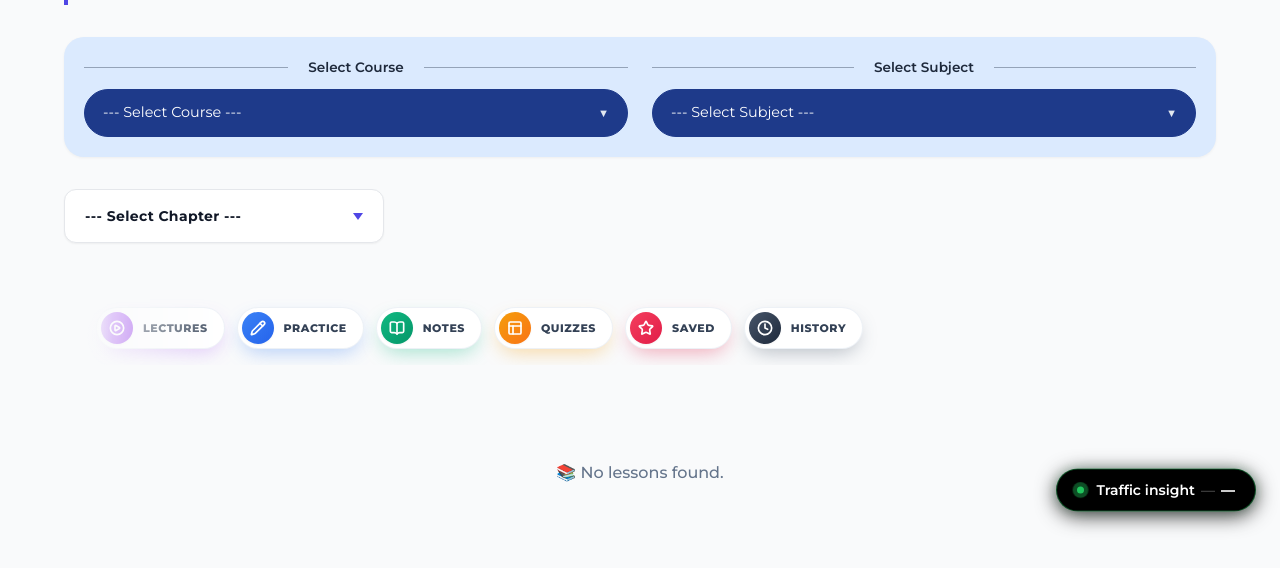
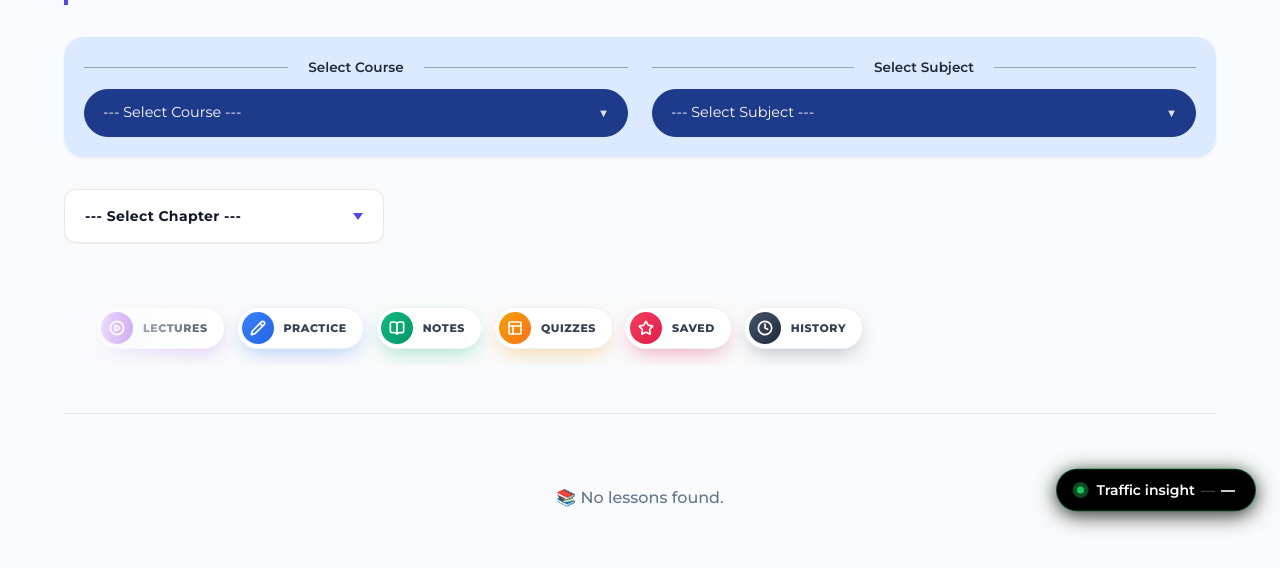
Before and after one commit to tutoriomFree/tutoriomFree.github.io, a plain HTML site: page index.html in a window 1280 px wide. Shown: the part 262-830 px from the top of the page. Drawn offline with nearby package versions, Linux system fonts and the light colour scheme; no server answers.

Commit message:
Update index.html

```diff
--- a/index.html
+++ b/index.html
@@ -652,7 +652,7 @@ html::-webkit-scrollbar {
         <div class="absolute top-0 right-0 bottom-0 w-12 bg-gradient-to-l from-gray-50 to-transparent pointer-events-none z-10"></div>
         <div class="absolute top-0 left-0 bottom-0 w-12 bg-gradient-to-r from-gray-50 to-transparent pointer-events-none z-10"></div>
     </div>
-
+    <hr class="max-w-6xl mx-auto border-t border-gray-200 my-6">
     <!-- Gallery Grid -->
     <main class="max-w-6xl mx-auto grid grid-cols-1 sm:grid-cols-2 lg:grid-cols-3 gap-8" id="posts-grid">
         <!-- Dynamic content will be injected here -->
```
